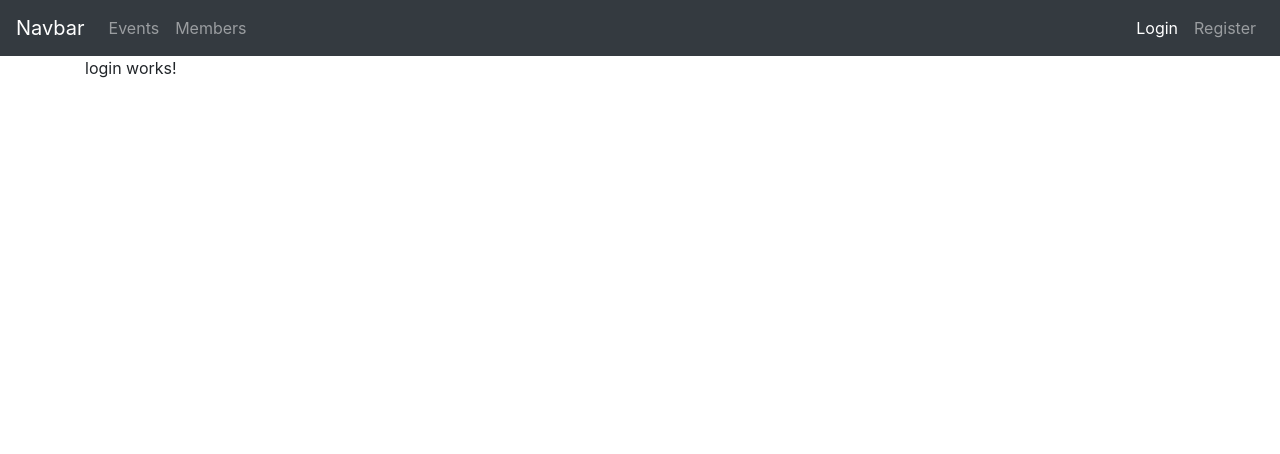
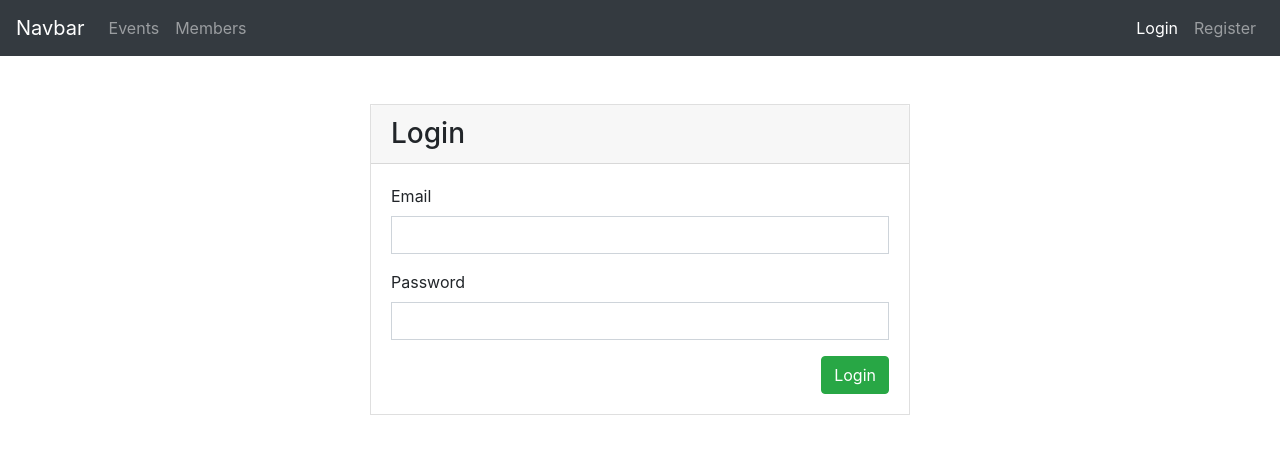
Before and after one commit to shahriariqbal/auth-flow-service, an Angular app in the folder ngApp/: page /login in a window 1280 px wide. Shown: the top 454 px of the page. Built offline with nearby package versions, Linux system fonts and the light colour scheme.

Commit message:
user login ui

```diff
--- a/ngApp/src/app/login/login.component.html
+++ b/ngApp/src/app/login/login.component.html
@@ -1 +1,27 @@
-<p>login works!</p>
+<!-- <p>login works!</p> -->
+
+<!-- <p>register works!</p> -->
+<div class="row pt-5">
+    <div class="col-md-6 mx-auto">
+        <div class="card rounded-0">
+            <div class="card-header">
+                <h3 class="mb-0"> Login </h3>
+            </div>
+            <div class="card-body">
+                <form class="form">
+                    <div class="form-group">
+                        <label for=""> Email </label>
+                        <input [(ngModel)]="loginUserData.email" name="email" type="text" class="form-control rounded-0" required >
+                    </div>
+                    <div class="form-group">
+                        <label for=""> Password </label>
+                        <input [(ngModel)]="loginUserData.password" name="password" type="password" class="form-control rounded-0" required>
+                    </div>
+                    <button (click)="loginUser()" type="button" class="btn btn-success float-right"> Login </button>
+
+                </form>
+
+            </div>
+        </div>
+    </div>
+</div>
--- a/ngApp/src/app/login/login.component.ts
+++ b/ngApp/src/app/login/login.component.ts
@@ -7,9 +7,15 @@
 })
 export class LoginComponent implements OnInit {
 
+  loginUserData = {email: '',  password: ''}
+
   constructor() { }
 
   ngOnInit(): void {
   }
 
+  loginUser(){
+    console.log(this.loginUserData);
+  }
+
 }
```
